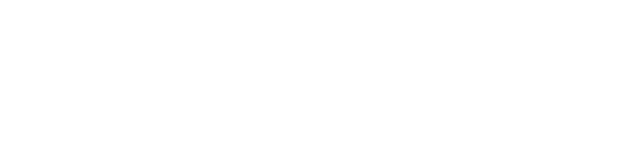
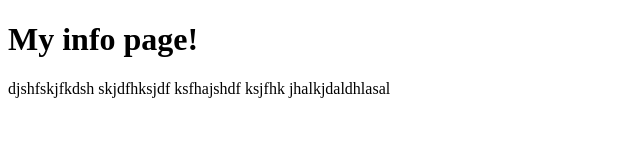
Before and after one commit to BenyBlanko/git-homework-02, a plain HTML site: page my-info-page.html in a window 1280 px wide. Shown: the whole page, without its empty margins (0-640 px from the left). Drawn offline with Linux system fonts and the light colour scheme.

Commit message:
Update my-info-page.html

```diff
--- a/my-info-page.html
+++ b/my-info-page.html
@@ -6,5 +6,8 @@
         <meta name="viewport" content="width=device-width, initial-scale=1.0" />
         <title>My info</title>
     </head>
-    <body></body>
+    <body>
+        <h1>My info page!</h1>
+        <p>djshfskjfkdsh skjdfhksjdf ksfhajshdf ksjfhk jhalkjdaldhlasal</p>
+    </body>
 </html>
```
